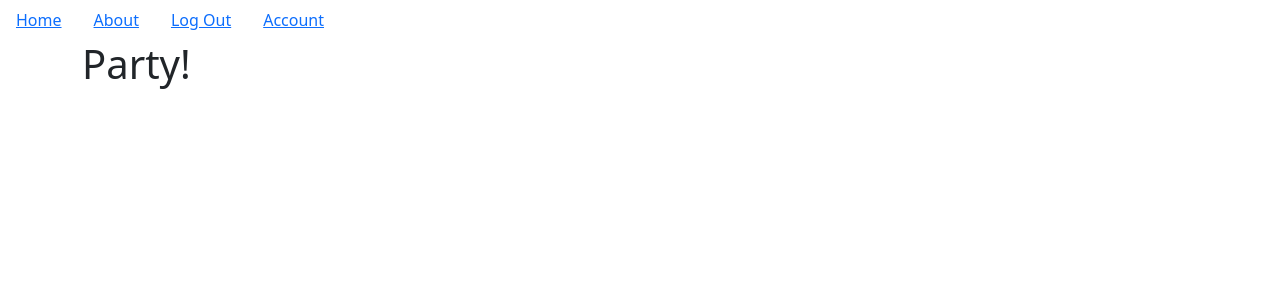
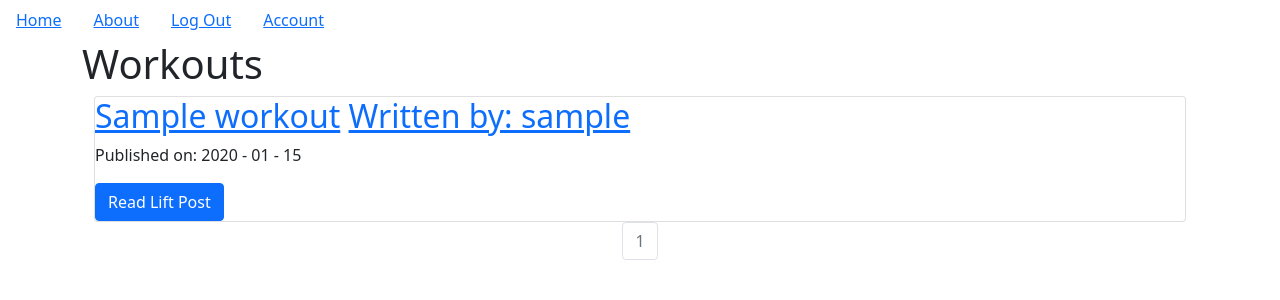
Before and after one commit to swiftLines/lift_prep, a Flask app: template myapp/templates/index.html in a window 1280 px wide. Shown: the top 300 px of the page. Run offline with Flask 2, Linux system fonts and the light colour scheme; the visitor is signed in with stand-in values (Sample User, id 1); the template is opened without the code that fills it: most values are stand-ins (such as "Sample title", 1, 10 or a date in 2020); parts of the project's set-up code (start-up, migrations or seed data) failed here and were passed over.

Commit message:
create index template

```diff
--- a/myapp/templates/index.html
+++ b/myapp/templates/index.html
@@ -1,7 +1,36 @@
 {% extends "base.html" %}
 {% block content %}
     <div class="jumbotron">
-        <h1>Party!</h1>
+        <h1>Workouts</h1>
+    </div>
+    <div class="container">
+        {% for workout in lift_posts.items %}
+            <div class="card">
+                <div class="car-boy">
+                    <h2>
+                        <a class="card-title" href="{{url_for('lift_posts.lift_post', lift_post_id=post.id)}}">{{workout.title}}</a>
+                        <a href="{{url_for('users.user_posts', username=post.author.username)}}">Written by: {{workout.author.username}}</a>
+                    </h2>
+                    <p>Published on: {{workout.date.strftime('%Y - %m - %d')}}</p>
+                    <a class="btn btn-primary" href="{{url_for('lift_posts.lift_post', lift_post_id=post.id)}}">Read Lift Post</a>
+                </div>
+            </div>
+        {% endfor %}
     </div>
 
+    <nav aria-label="Page Navigation example">
+        <ul class="pagination justify-content-center">
+            {% for page_num in lift_posts.iter_pages(left_edge=1, right_edge=1, left_current=1, right_current=2) %}
+                {% if lift_posts.page == page_num %}
+                <li class="page-item disabled">
+                    <a class="page-link" href="{{url_for('core.index', page=page_num)}}">{{ page_num }}</a>
+                </li>
+                {% else %}
+                <li class="page-item">
+                    <a class="page-link" href="{{url_for('core.index', page=page_num)}}">{{ page_num }}</a>
+                </li>
+                {% endif %}
+            {% endfor %}
+        </ul>
+    </nav>
 {% endblock %}
```
